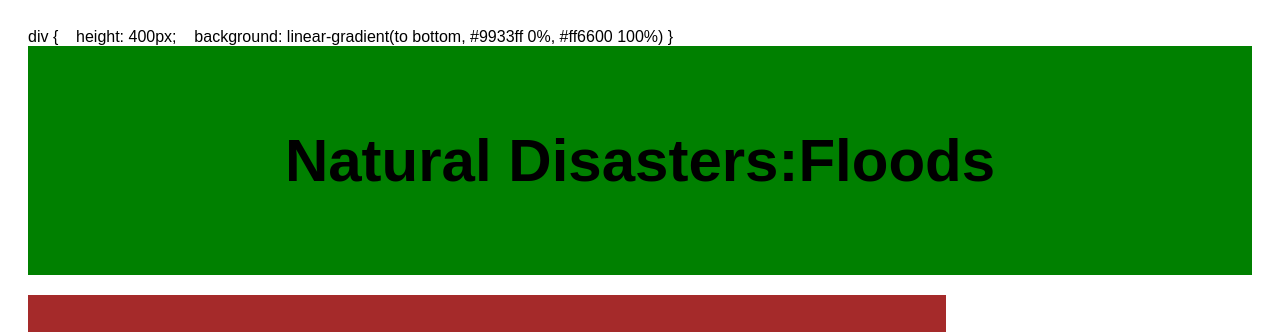
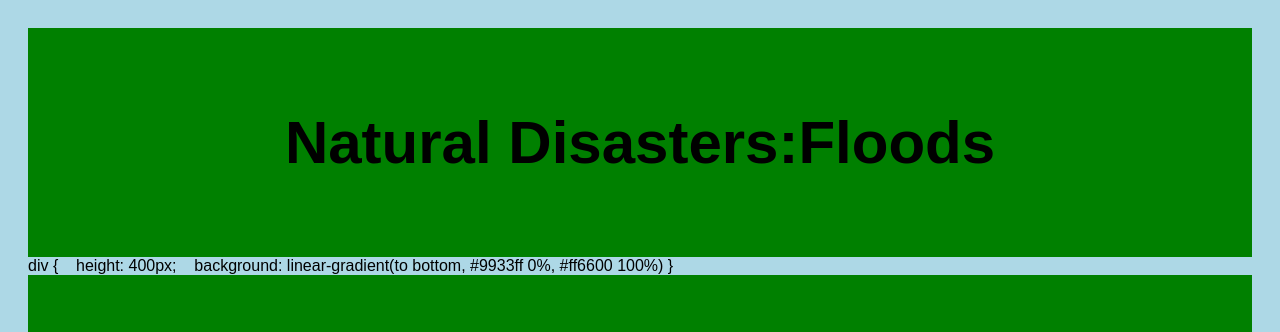
Before and after one commit to Yousuf0703/Yousuf0703.github.io, a plain HTML site: page index.html in a window 1280 px wide. Shown: the top 332 px of the page. Drawn offline with Linux system fonts and the light colour scheme.

Commit message:
index.html

```diff
--- a/index.html
+++ b/index.html
@@ -4,6 +4,17 @@
 <head>
 
  <link rel="stylesheet" href="ndf.css">
+
+<style>
+body {background-color: lightblue;}
+</style>
+
+</head>
+<title>Natural Disasters: Floods</title>
+<body>
+<div class="header">
+ <h2>Natural Disasters:Floods</h2>
+</div>
 
 div {
     height: 400px;
```
